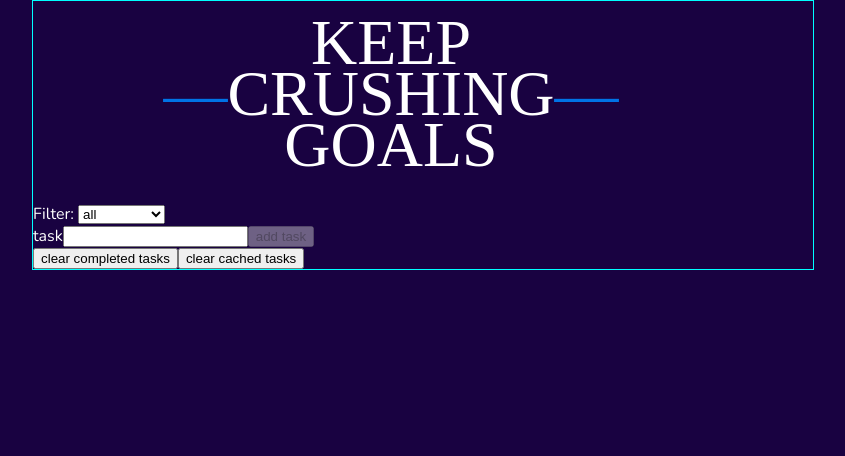
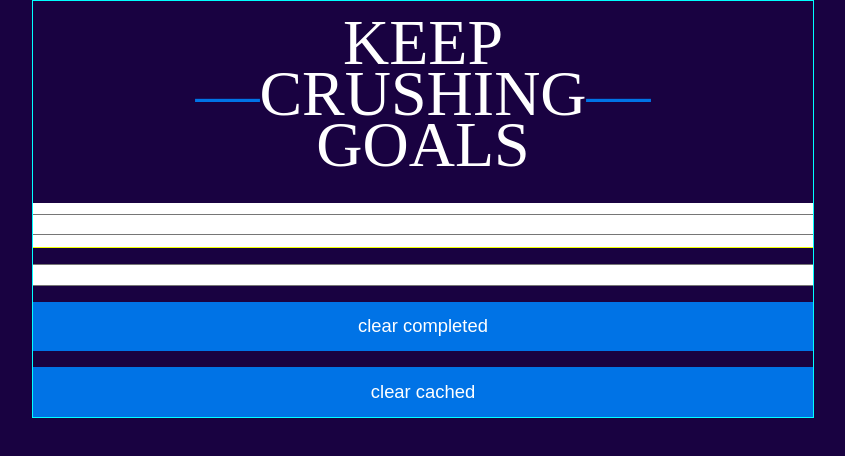
Before and after one commit to anacoxta/ToDoApp_Angular10, an Angular app: page / in a window 1280 px wide. Shown: the top 456 px of the page, without its empty margins (217-1062 px from the left). Built offline with nearby package versions, Linux system fonts and the light colour scheme; a web font is replaced by a local one.

Commit message:
fix: styling the components

```diff
--- a/src/app/app.component.css
+++ b/src/app/app.component.css
@@ -1,16 +1,19 @@
 .wrapper {
   width: 100%;
   max-width: 100%;
-  padding: 0 2rem;
+  padding: 0;
   border: 1px solid aqua;
   overflow-x: hidden;
+  display: flex;
+  flex-direction: column;
+  align-items: center;
 }
 
 .header {
   font-family: "BhuTuka Expanded One", serif;
   font-weight: 400;
   font-style: normal;
-  margin: 1rem 0 2rem -4rem;
+  margin: 1rem 0 2rem 0;
   font-size: 12vw;
   line-height: 9vw;
   text-align: center;
@@ -23,7 +26,7 @@
 }
 
 .content {
-  width: 60vw;
+  width: calc(100vw - 4rem);
 }
 
 @media (min-width: 769px) {
--- a/src/app/shared/components/input-item/input-item.component.css
+++ b/src/app/shared/components/input-item/input-item.component.css
@@ -1 +1,9 @@
-/*teste */
+.input-container {
+  display: grid;
+  grid-template-columns: min-content 1fr min-content;
+  align-items: center;
+  gap: 0.5rem;
+  background-color: white;
+  border-radius: 0.5rem;
+  padding: 0.25rem;
+}
--- a/src/app/shared/components/input-item/input-item.component.ts
+++ b/src/app/shared/components/input-item/input-item.component.ts
@@ -8,8 +8,6 @@ import { TasksService } from '../../services/tasks.service';
   styleUrls: ['./input-item.component.css'],
 })
 export class InputItemComponent {
-  @Output() taskAdded = new EventEmitter<{ task: string; status: string }>();
-
   taskForm = new FormGroup({
     task: new FormControl('', [Validators.required]),
   });
@@ -22,8 +20,8 @@ export class InputItemComponent {
         task: this.taskForm.value.task!,
         status: 'incomplete',
       };
-      this.tasksService.addTask(taskData);
-      console.log('Updated tasks:', this.tasksService.tasks$);
+      this.tasksService.setTask(taskData);
+      console.log('Updated tasks:', this.tasksService.tasksSubject.getValue());
       this.taskForm.reset();
     }
   }
--- a/src/app/shared/components/list-item/list-item.component.html
+++ b/src/app/shared/components/list-item/list-item.component.html
@@ -2,8 +2,11 @@
   <input
     type="checkbox"
     [checked]="task.status === 'complete'"
-    (change)="toggleStatus()"
+    (change)="toggleTaskStatus()"
+    aria-labelledby="text"
   />
-  <span [class.completed]="task.status === 'complete'">{{ task.task }}</span>
+  <span [class.completed]="task.status === 'complete'" id="text">
+    {{ task.task }}
+  </span>
   <button (click)="deleteTask()" aria-label="delete task">&#10006;</button>
 </div>
--- a/src/app/shared/components/list-item/list-item.component.ts
+++ b/src/app/shared/components/list-item/list-item.component.ts
@@ -13,17 +13,29 @@ export class ListItemComponent {
 
   constructor(private tasksService: TasksService) {}
 
-  toggleStatus() {
+  toggleTaskStatus() {
     const updatedTask = {
       ...this.task,
       status: this.task.status === 'incomplete' ? 'complete' : 'incomplete',
     };
-    this.tasksService.updateTask(updatedTask);
-    this.taskUpdated.emit(updatedTask);
+
+    const currentTasks = this.tasksService.tasksSubject.getValue();
+    const updatedTasks = currentTasks.map((task) =>
+      task.task === updatedTask.task ? updatedTask : task
+    );
+    this.tasksService.tasksSubject.next(updatedTasks);
+    this.tasksService.cacheTasks();
+    console.log('Cache:', localStorage.yourTasks);
   }
 
   deleteTask() {
-    this.tasksService.deleteTask(this.task);
-    this.taskDeleted.emit(this.task);
+    const currentTasks = this.tasksService.tasksSubject.getValue();
+    const updatedTasks = currentTasks.filter(
+      (task) => task.task !== this.task.task
+    );
+    this.tasksService.tasksSubject.next(updatedTasks);
+
+    this.tasksService.cacheTasks();
+    console.log('Cache:', localStorage.yourTasks);
   }
 }
--- a/src/app/shared/components/list/list.component.css
+++ b/src/app/shared/components/list/list.component.css
@@ -0,0 +1,43 @@
+.action-container {
+  display: flex;
+  flex-direction: column;
+  width: 100%;
+  padding-top: 1rem;
+  border-top: 1px solid var(--accent);
+  gap: 1rem;
+
+  .action-container__buttons {
+    display: flex;
+    flex-direction: column;
+    gap: 1rem;
+
+    button {
+      width: 100%;
+      min-width: 100%;
+      padding: 0.8rem;
+      background-color: var(--primary);
+      border: 1px solid var(--primary);
+      border-radius: 100px;
+      color: white;
+      font-size: 1.15rem;
+    }
+  }
+  .action-container__filter {
+    display: flex;
+    width: 100%;
+    gap: 0.5rem;
+
+    #statusFilter {
+      flex: max-content;
+    }
+  }
+
+  .divider {
+    visibility: hidden;
+    position: absolute;
+    top: -50px;
+    left: -50px;
+    width: 0;
+    height: 0;
+  }
+}
--- a/src/app/shared/components/list/list.component.html
+++ b/src/app/shared/components/list/list.component.html
@@ -1,6 +1,14 @@
 <div class="task-list">
-  <div class="filter-container">
-    <label for="statusFilter">Filter: </label>
+  <app-input-item></app-input-item>
+
+  <div class="list-container">
+    <app-list-item *ngFor="let task of filteredTasks$ | async" [task]="task">
+    </app-list-item>
+  </div>
+
+  <div class="action-container">
+    <div class="action-container__filter">
+      <label for="statusFilter">filter </label>
       <select
         id="statusFilter"
         [ngModel]="tasksService.filter$ | async"
@@ -11,18 +19,12 @@
         <option value="complete">complete</option>
       </select>
     </div>
-
-  <app-input-item (taskAdded)="addTask($event)"></app-input-item>
-
-  <div class="list-container">
-    <app-list-item
-      *ngFor="let task of filteredTasks$ | async"
-      [task]="task"
-      (taskUpdated)="updateTask($event)"
-      (taskDeleted)="deleteTask($event)"
-    >
-    </app-list-item>
+    <span class="divider" aria-hidden="true"> │ </span>
+    <div class="action-container__buttons">
+      <button (click)="clearCompletedTasks()" class="fw200">
+        clear completed
+      </button>
+      <button (click)="clearCachedTasks()" class="fw200">clear cached</button>
     </div>
-  <button (click)="clearCompletedTasks()">clear completed tasks</button>
-  <button (click)="clearCachedTasks()">clear cached tasks</button>
   </div>
+</div>
--- a/src/app/shared/services/tasks.service.ts
+++ b/src/app/shared/services/tasks.service.ts
@@ -6,9 +6,9 @@ import { map } from 'rxjs/operators';
   providedIn: 'root',
 })
 export class TasksService {
-  private tasksSubject = new BehaviorSubject<
-    { task: string; status: string }[]
-  >([]);
+  public tasksSubject = new BehaviorSubject<{ task: string; status: string }[]>(
+    []
+  );
   private filterSubject = new BehaviorSubject<string>('all');
 
   tasks$ = this.tasksSubject.asObservable();
@@ -16,6 +16,10 @@ export class TasksService {
 
   getTasks(): Observable<{ task: string; status: string }[]> {
     return this.tasks$;
+  }
+
+  setTask(t: { task: string; status: string }) {
+    this.tasksSubject.next([...this.tasksSubject.getValue(), t]);
   }
 
   getFilter(): Observable<string> {
@@ -38,22 +42,6 @@ export class TasksService {
     );
   }
 
-  updateTask(updatedTask: { task: string; status: string }) {
-    const currentTasks = this.tasksSubject.getValue();
-    const updatedTasks = currentTasks.map((task) =>
-      task.task === updatedTask.task ? updatedTask : task
-    );
-    this.tasksSubject.next(updatedTasks);
-  }
-
-  deleteTask(taskToDelete: { task: string; status: string }) {
-    const currentTasks = this.tasksSubject.getValue();
-    const updatedTasks = currentTasks.filter(
-      (task) => task.task !== taskToDelete.task
-    );
-    this.tasksSubject.next(updatedTasks);
-  }
-
   clearCompletedTasks() {
     const currentTasks = this.tasksSubject.getValue();
     const updatedTasks = currentTasks.filter(
@@ -64,18 +52,16 @@ export class TasksService {
 
   clearCachedTasks() {
     localStorage.removeItem('yourTasks');
-    console.log('Cache:', localStorage.yourTasks);
   }
 
   cacheTasks() {
     localStorage.yourTasks = JSON.stringify(this.tasksSubject.getValue());
-    console.log('Cache:', localStorage.yourTasks);
   }
 
   loadTasksFromCache() {
     if (localStorage.getItem('yourTasks')) {
       this.tasksSubject.next(JSON.parse(localStorage.yourTasks));
-      console.log('Cache loaded:', localStorage.yourTasks);
+      console.log('Cache:', localStorage.yourTasks);
     }
   }
 }
--- a/src/styles.css
+++ b/src/styles.css
@@ -23,8 +23,8 @@ body {
 }
 
 /* Font-weights */
-.fw100 {
-  font-weight: 100;
+.fw200 {
+  font-weight: 200;
 }
 .fw700 {
   font-weight: 700;
```
Lines whose indentation alone changed are shown as unchanged.
